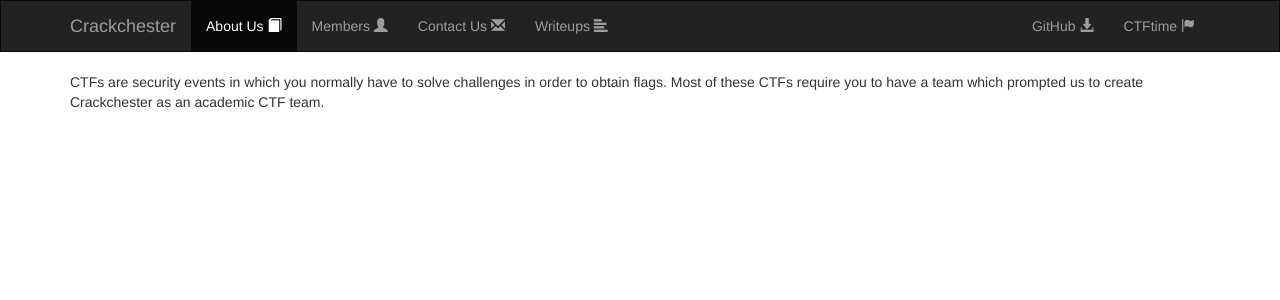
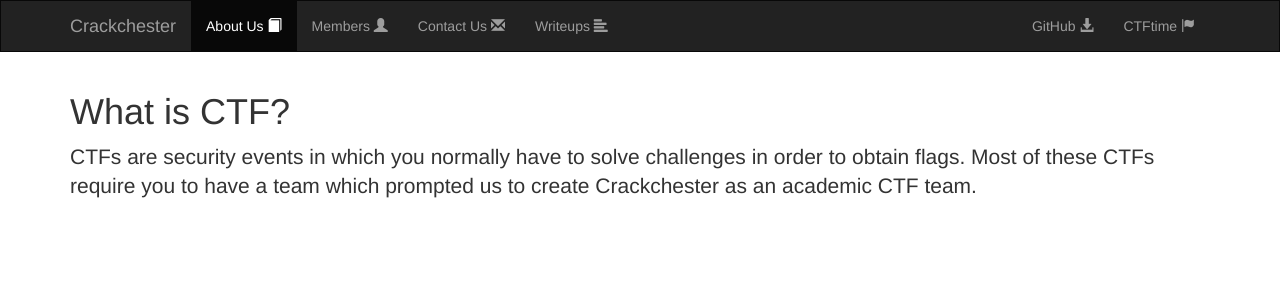
Before and after one commit to Crackchester/website_old, a Jekyll site: the page built from index.html, in a window 1280 px wide. Shown: the top 300 px of the page. Built offline with Jekyll 4.4.1, drawn with Linux system fonts in a browser that asks for light colours; nearby versions of some CDN libraries.

Commit message:
Added style to About Us page for consistency

```diff
--- a/index.html
+++ b/index.html
@@ -6,4 +6,7 @@
 pg: 0
 title: About Us
 ---
-CTFs are security events in which you normally have to solve challenges in order to obtain flags. Most of these CTFs require you to have a team which prompted us to create Crackchester as an academic CTF team.
+<h1>What is CTF?</h1>
+<p class="lead">
+    CTFs are security events in which you normally have to solve challenges in order to obtain flags. Most of these CTFs require you to have a team which prompted us to create Crackchester as an academic CTF team.
+</p>
```
Also changed, not shown: 3 other files.
